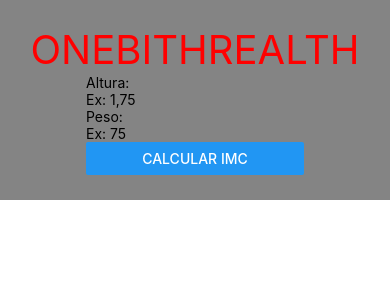
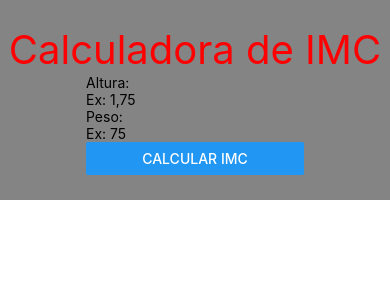
Before and after one commit to valdirsantos714/calculadora-imc, a React Native app: screen / in a window 390 px wide. Shown: the top 300 px of the page. Built offline with nearby package versions, Linux system fonts and the light colour scheme.

Commit message:
Corrigido title

```diff
--- a/src/components/Title/index.js
+++ b/src/components/Title/index.js
@@ -4,7 +4,7 @@ import { StyleSheet, Text, View } from "react-native";
 export default function Title() { //Tem que colocar no nome da função o nome da pasta
     return (
         <View>
-            <Text style={styles.titulo}>ONEBITHREALTH</Text>
+            <Text style={styles.titulo}>Calculadora de IMC</Text>
         </View>
     );
 }
```
